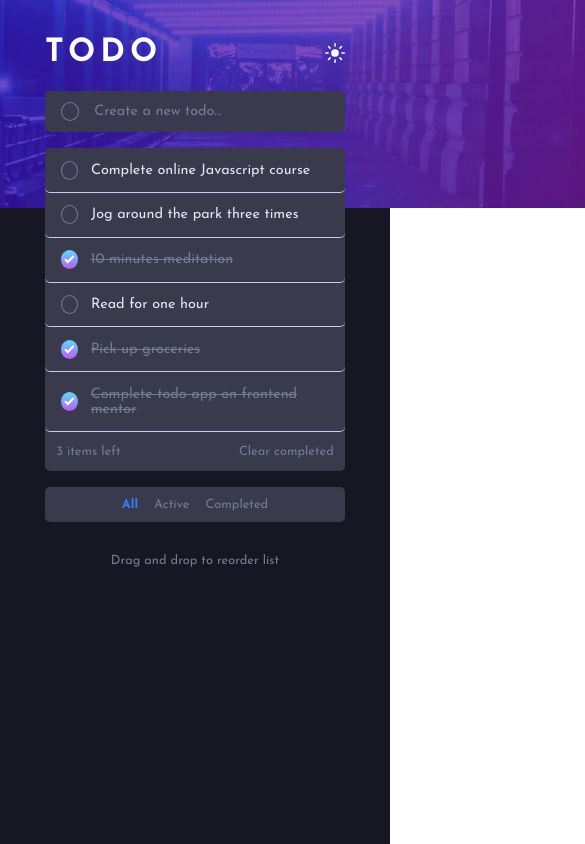
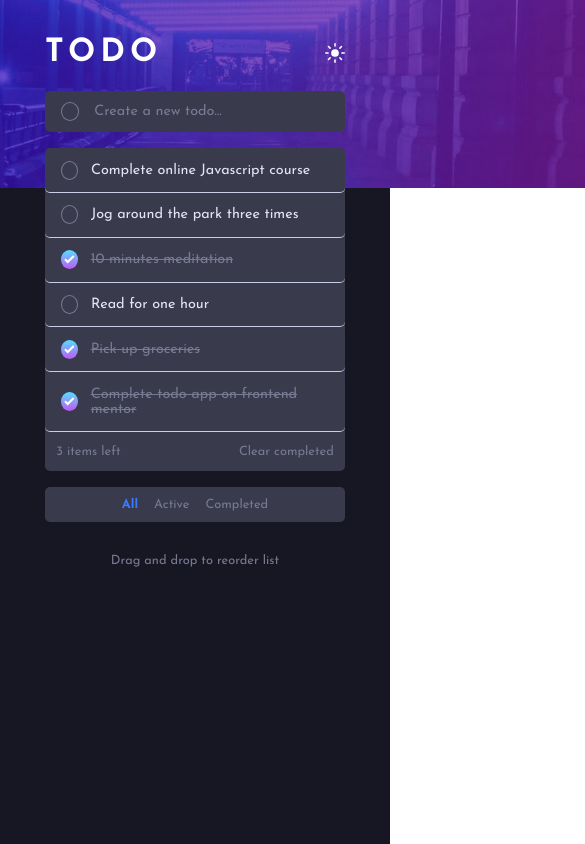
Before and after one commit to siafromspace/Todo-Application, a React (Create React App) app: page / in a window 390 px wide. Shown: the top 844 px of the page, 585 px wide, since content can reach past the window. Built offline with nearby package versions, Linux system fonts and the light colour scheme.

Commit message:
styling edits

```diff
--- a/src/index.css
+++ b/src/index.css
@@ -62,7 +62,7 @@ body {
 .bg-container img {
   /* height: 250px; */
   max-width: 100%;
-  min-width: 1000px;
+  min-width: 900px;
   /* margin: auto;
   display: block; */
   overflow-x: hidden;
@@ -286,7 +286,6 @@ header {
   gap: 1rem;
   width: 100%;
   opacity: 0;
-  margin-top: 1rem;
   font-size: 0.8rem;
   border-radius: 5px;
   padding: 0.7rem 0;
@@ -328,6 +327,7 @@ header {
   }
   .mobile {
     opacity: 1;
+    margin-top: 1rem;
   }
   nav.desktop {
     display: none;
```
